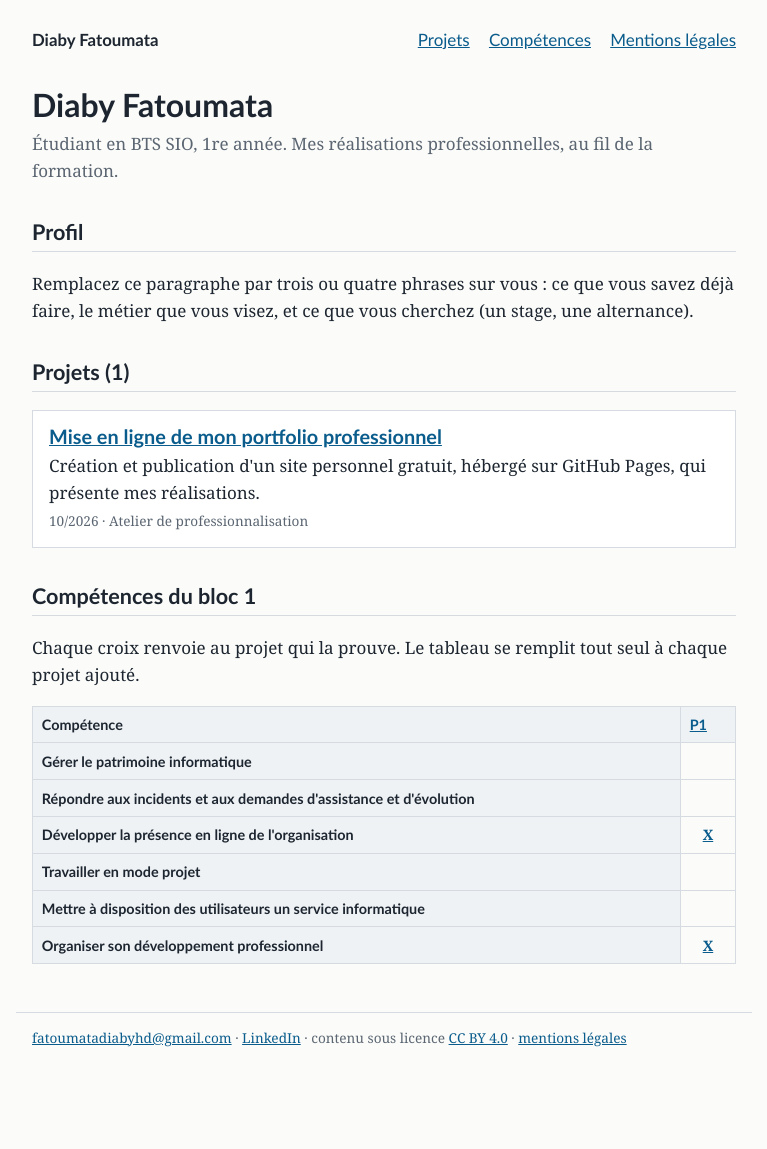
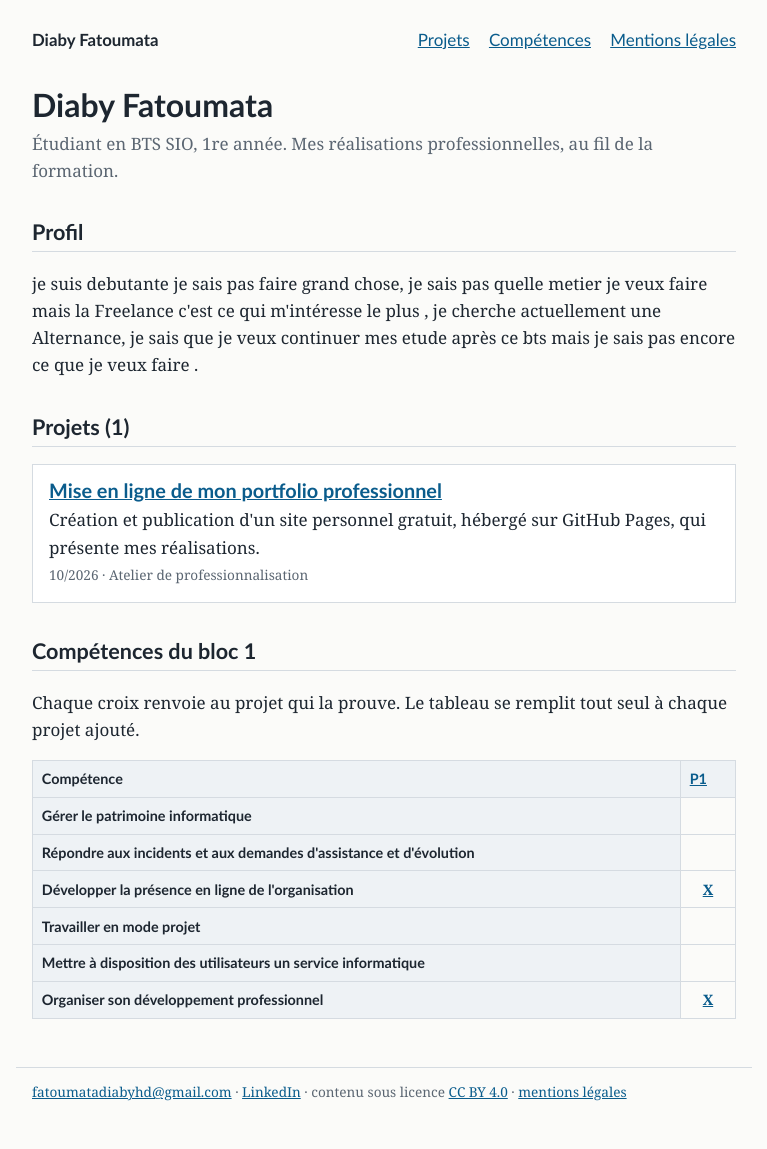
Before and after one commit to fatoumatadiabyhd-sudo/Portofolio, a Jekyll site: the page built from index.html, in a window 1280 px wide. Shown: the whole page, without its empty margins (256-1023 px from the left). Built offline with Jekyll 4.4.1, drawn with Linux system fonts in a browser that asks for light colours; before the commit the page ends 1094 px from its top, so only the background shows below that.

Commit message:
Update index.html
j'ai parlé de moi

```diff
--- a/index.html
+++ b/index.html
@@ -5,7 +5,7 @@ layout: default
 <p class="sous-titre">{{ site.description }}</p>
 
 <h2>Profil</h2>
-<p>Remplacez ce paragraphe par trois ou quatre phrases sur vous : ce que vous savez déjà faire, le métier que vous visez, et ce que vous cherchez (un stage, une alternance).</p>
+<p> je suis debutante je sais pas faire grand chose, je sais pas quelle metier je veux faire mais la Freelance c'est ce qui m'intéresse le plus , je cherche actuellement une Alternance, je sais que je veux continuer mes etude après ce bts mais je sais pas encore ce que je veux faire .</p>
 
 {% assign projets = site.projets | sort: "date" | reverse %}
 
```
